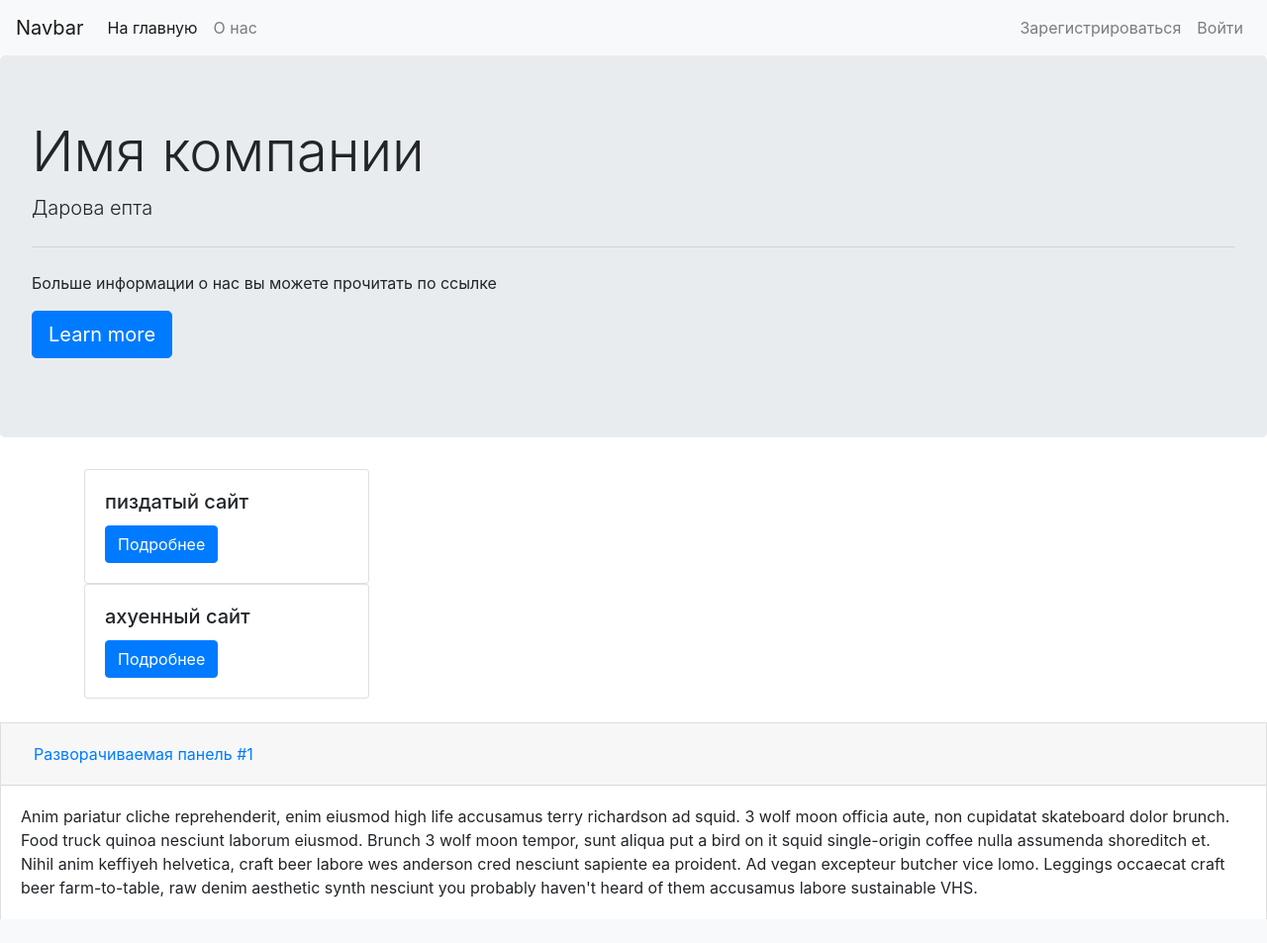
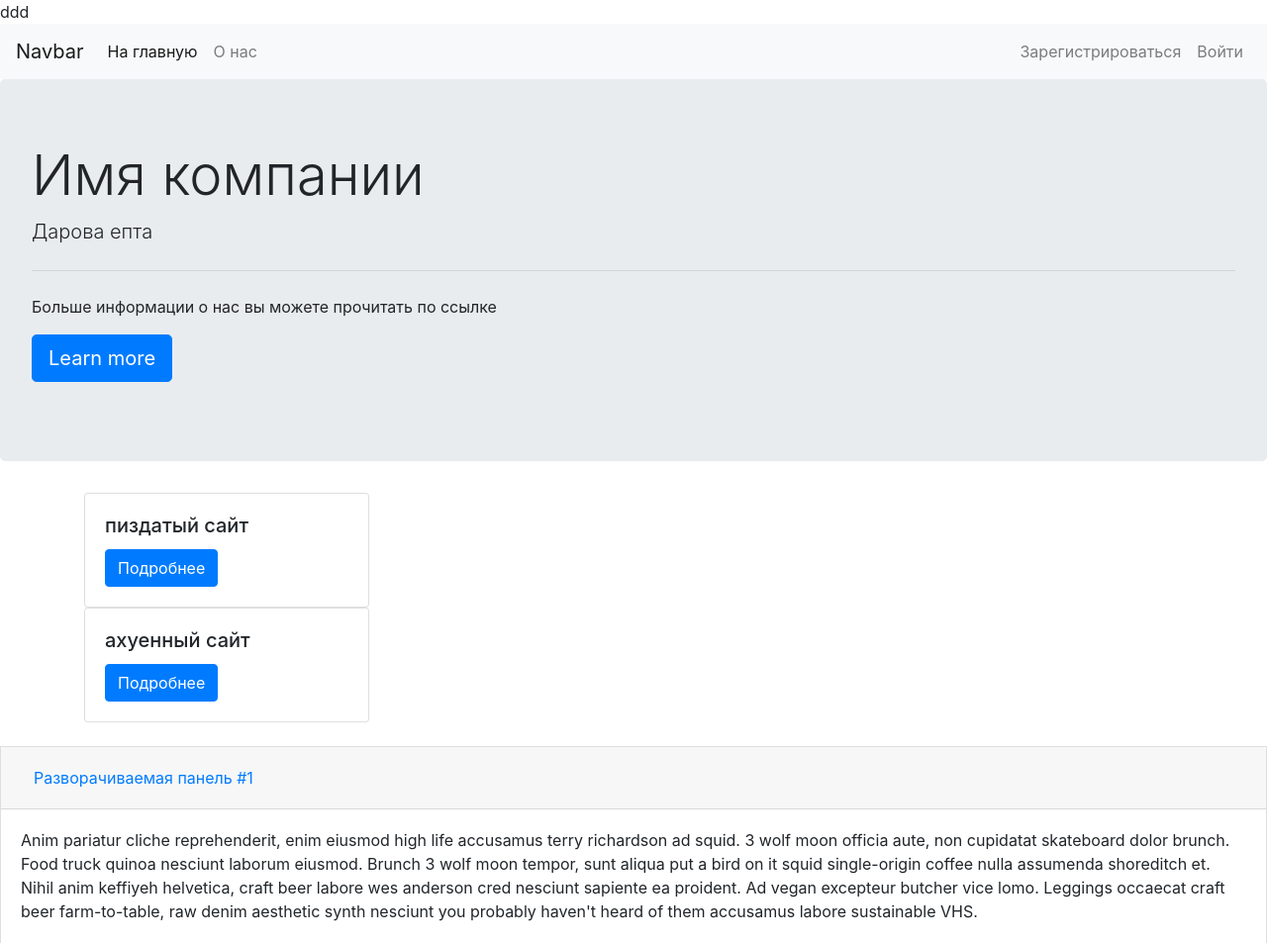
Before and after one commit to BReakMyMinD/webstudio, a Django app: page / in a window 1280 px wide. Shown: the whole page at 99% size. Before the commit the page ends 929 px from the top, so only its background shows below. Run offline with Django 3.2, Linux system fonts and the light colour scheme; data comes from the database, SQL or seed files in the repository; some libraries are stand-ins or nearby versions.

Commit message:
Update index.html

```diff
--- a/templates/index.html
+++ b/templates/index.html
@@ -11,6 +11,7 @@
     <title>Hello, world!</title>
   </head>
   <body>
+    ddd
 
   <nav class="navbar navbar-expand-lg navbar-light bg-light">
   <a class="navbar-brand" href="#">Navbar</a>
```
